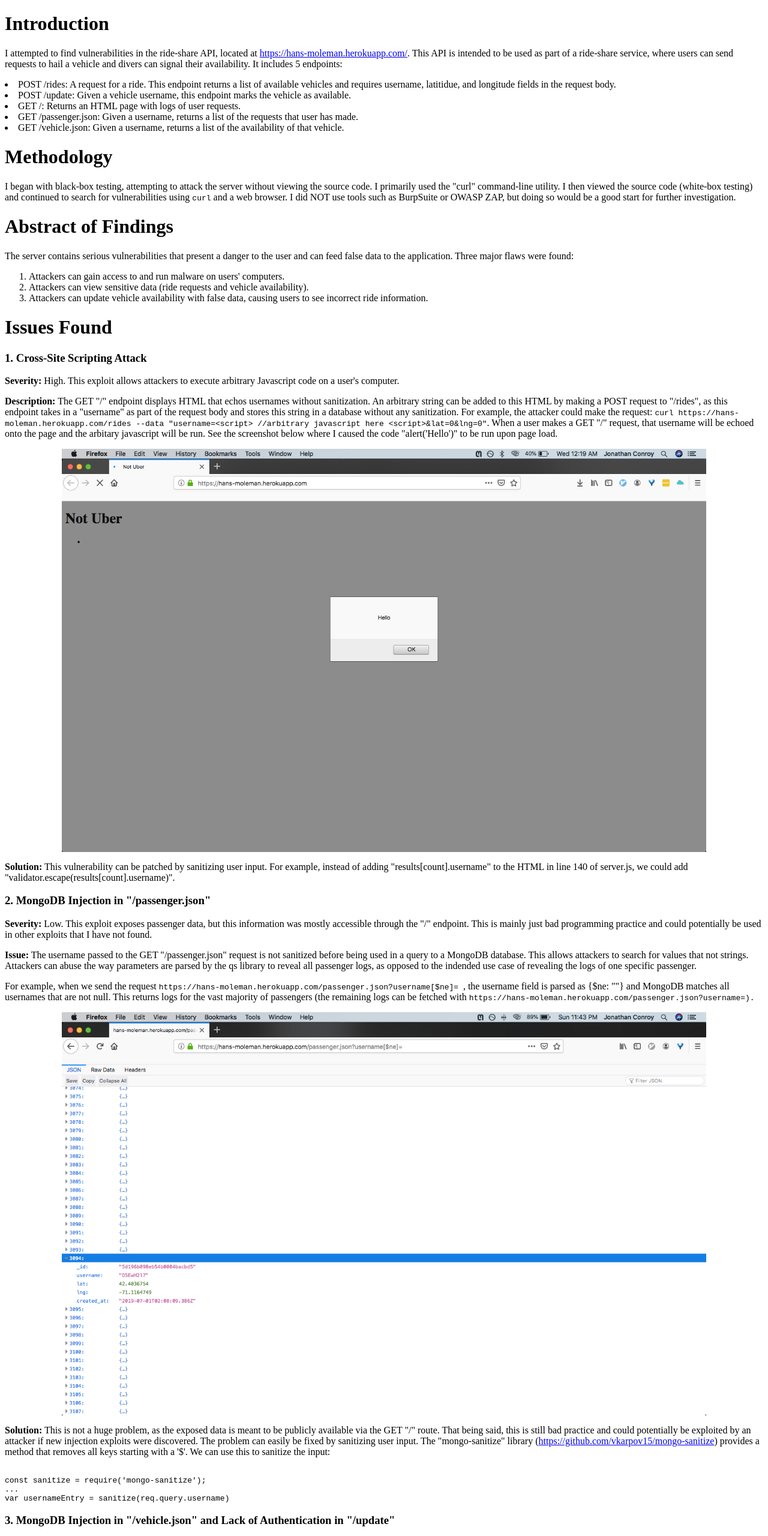
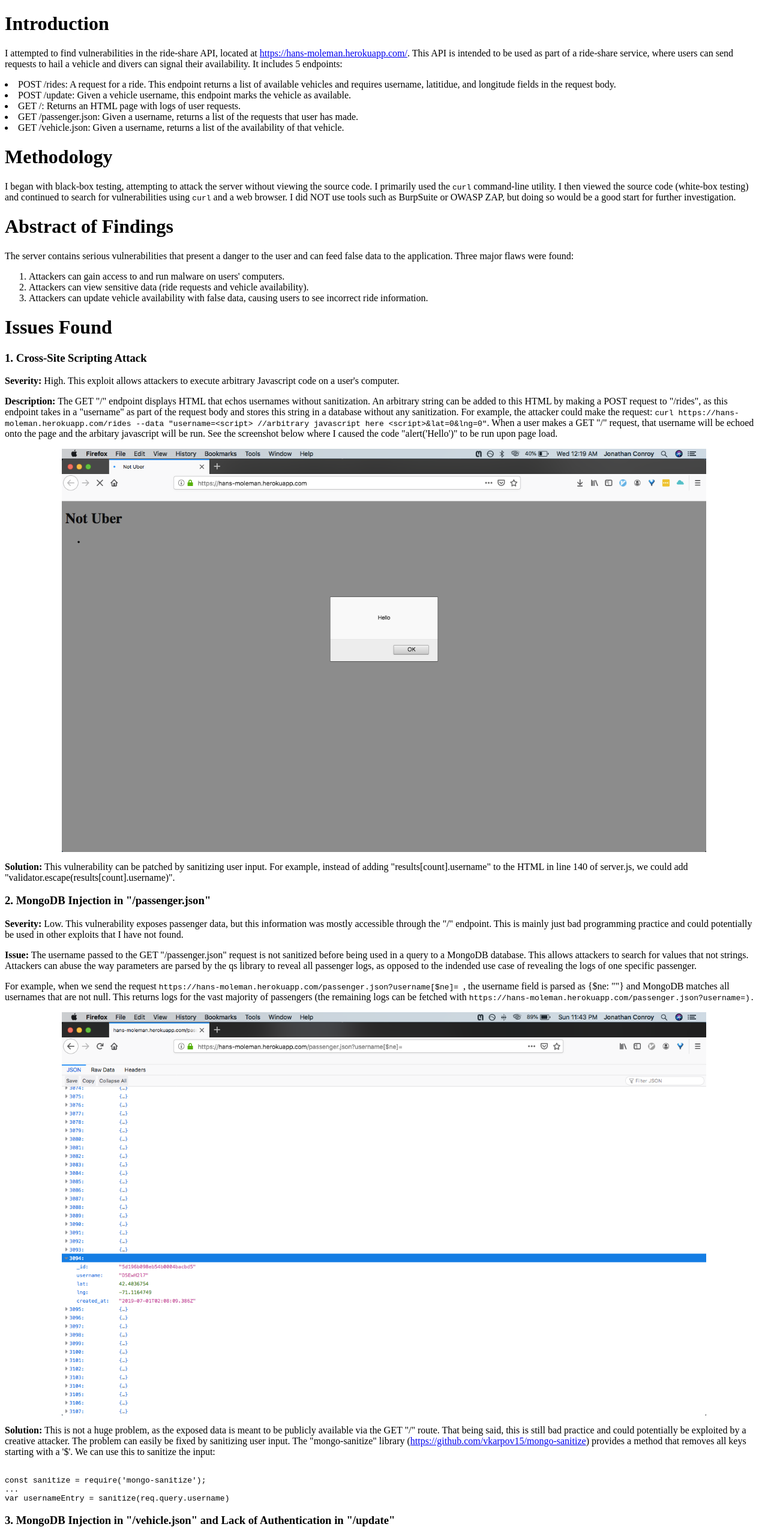
Before and after one commit to jconroy14/comp20-jconroy, a plain HTML site: page security/index.html in a window 1280 px wide. Shown: the top 2560 px of the page at 60% size. Drawn offline with Linux system fonts and the light colour scheme.

Commit message:
Security: Changed minor errors (typos)

```diff
--- a/security/index.html
+++ b/security/index.html
@@ -28,7 +28,7 @@
 
 <h1>Methodology</h1>
 
-<p>I began with black-box testing, attempting to attack the server without viewing the source code. I primarily used the "curl" command-line utility. I then viewed the source code (white-box testing) and continued to search for vulnerabilities using <code>curl</code> and a web browser. I did NOT use tools such as BurpSuite or OWASP ZAP, but doing so would be a good start for further investigation.</p>
+<p>I began with black-box testing, attempting to attack the server without viewing the source code. I primarily used the <code>curl</code> command-line utility. I then viewed the source code (white-box testing) and continued to search for vulnerabilities using <code>curl</code> and a web browser. I did NOT use tools such as BurpSuite or OWASP ZAP, but doing so would be a good start for further investigation.</p>
 
 <h1>Abstract of Findings</h1>
 
@@ -55,7 +55,7 @@ When a user makes a GET "/" request, that username will be echoed onto the page
 <p><span class="header">Solution:</span> This vulnerability can be patched by sanitizing user input. For example, instead of adding "results[count].username" to the HTML in line 140 of server.js, we could add "validator.escape(results[count].username)".</p>
 
 <h3>2. MongoDB Injection in "/passenger.json"</h3>
-<p><span class="header">Severity:</span> Low. This exploit exposes passenger data, but this information was mostly accessible through the "/" endpoint. This is mainly just bad programming practice and could potentially be used in other exploits that I have not found.</p>
+<p><span class="header">Severity:</span> Low. This vulnerability exposes passenger data, but this information was mostly accessible through the "/" endpoint. This is mainly just bad programming practice and could potentially be used in other exploits that I have not found.</p>
 
 <p><span class="header">Issue:</span> The username passed to the GET "/passenger.json" request is not sanitized before being used in a query to a MongoDB database. This allows attackers to search for values that not strings. Attackers can abuse the way parameters are parsed by the qs library to reveal all passenger logs, as opposed to the indended use case of revealing the logs of one specific passenger.</p>
 
@@ -65,7 +65,7 @@ the username field is parsed as {$ne: ""} and MongoDB matches all usernames that
 
 <img src="passenger_injection.png" alt="Passenger logs exposed from MongoDB injection">
 
-<p><span class="header">Solution:</span> This is not a huge problem, as the exposed data is meant to be publicly available via the GET "/" route. That being said, this is still bad practice and could potentially be exploited by an attacker if new injection exploits were discovered. The problem can easily be fixed by sanitizing user input. The "mongo-sanitize" library (<a href="https://github.com/vkarpov15/mongo-sanitize">https://github.com/vkarpov15/mongo-sanitize</a>) provides a method that removes all keys starting with a '$'. We can use this to sanitize the input:</p>
+<p><span class="header">Solution:</span> This is not a huge problem, as the exposed data is meant to be publicly available via the GET "/" route. That being said, this is still bad practice and could potentially be exploited by a creative attacker. The problem can easily be fixed by sanitizing user input. The "mongo-sanitize" library (<a href="https://github.com/vkarpov15/mongo-sanitize">https://github.com/vkarpov15/mongo-sanitize</a>) provides a method that removes all keys starting with a '$'. We can use this to sanitize the input:</p>
 <pre><code>
 const sanitize = require('mongo-sanitize');
 ...
@@ -87,7 +87,7 @@ var usernameEntry = sanitize(req.query.username)
 
 <img src="incorrect_availability.png" alt="/rides returns incorrect information">
 
-<p> This exploit (MongoDB injection) can be fixed in the same way as described in part (2): sanitizing user input with the mongo-sanitize library. Additional security could also be added to the "/update" endpoint (eg. a password associated with each username), though this is not as large a priority if attackers cannot find vehicle usernames easily with MongoDB injection. </p>
+<p> This vulnerability (MongoDB injection) can be fixed in the same way as described in part (2): sanitizing user input with the mongo-sanitize library. Additional security could also be added to the "/update" endpoint (eg. a password associated with each username), though this is not as large a priority if attackers cannot find vehicle usernames easily with MongoDB injection. </p>
 
 <h1>Conclusion</h1>
 
```
